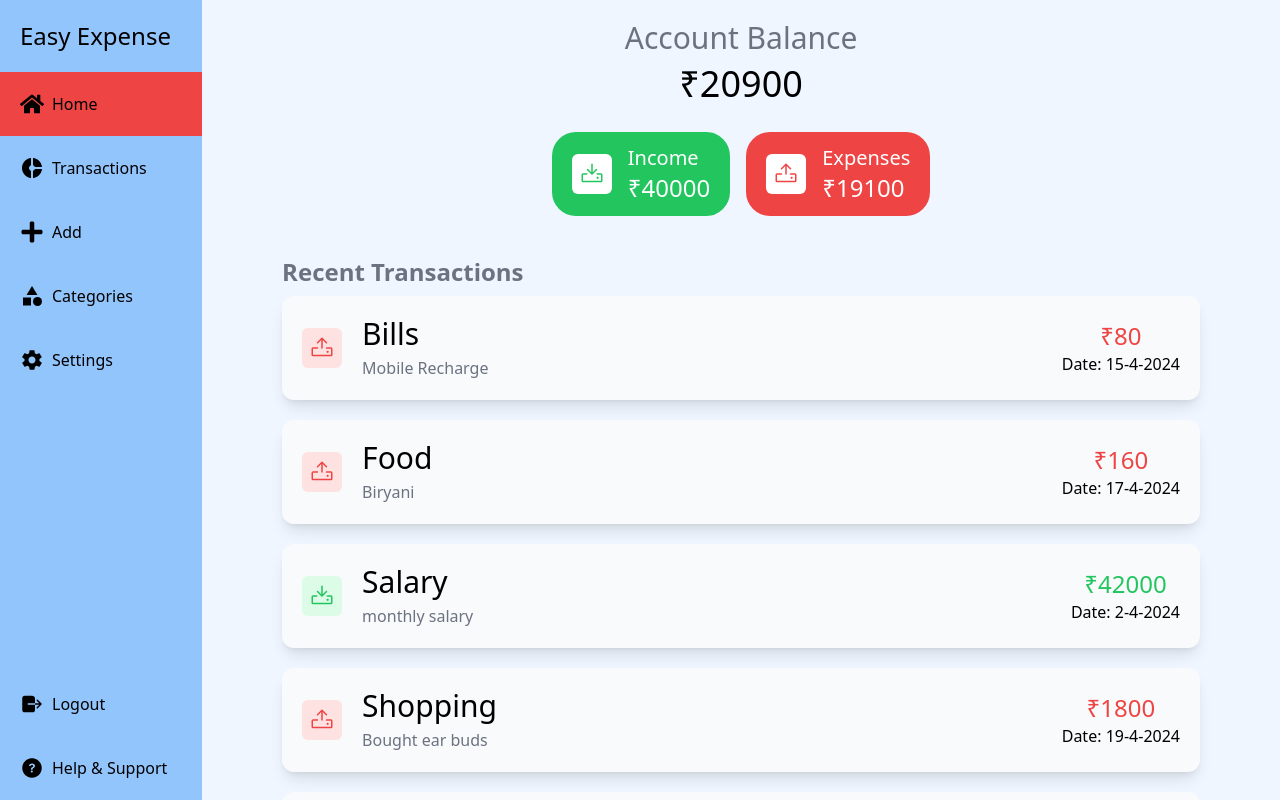
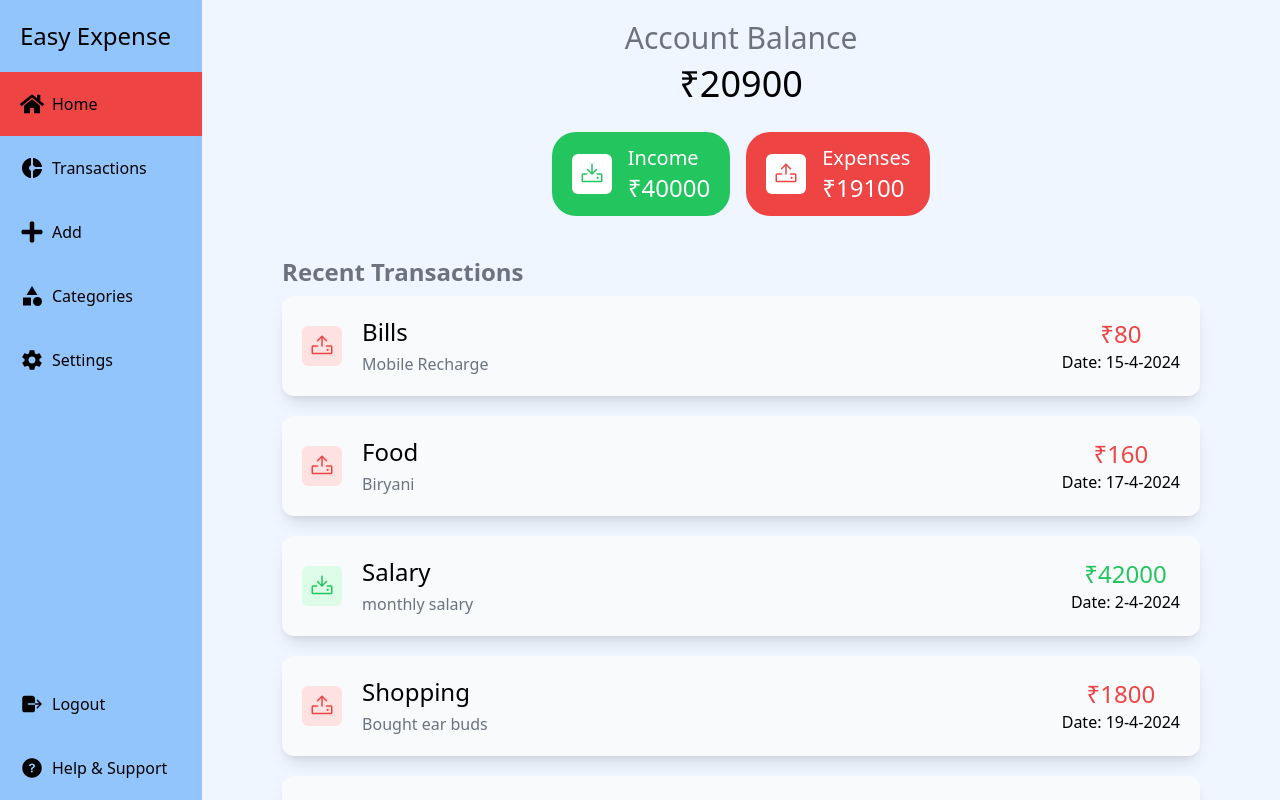
Before and after one commit to GeekyNaved/Easy-Expense, a React (Vite) app: page /home in a window 1280 px wide. Built offline with nearby package versions, Linux system fonts and the light colour scheme; sample sign-in values are in the browser's storage.

Commit message:
Reducing font size of TransactionCard's category Name

```diff
--- a/src/components/TransactionCard.jsx
+++ b/src/components/TransactionCard.jsx
@@ -16,7 +16,7 @@ const TransactionCard = ({type, category, notes, amount, date}) => {
           {type == "income" ? <PiDownload /> : <PiUpload />}
         </CustIconWrapper>
         <div className="flex flex-col gap-1">
-          <p className="text-3xl font-medium">{category}</p>
+          <p className="text-2xl font-medium">{category}</p>
           <p className="text-gray-500">{notes}</p>
         </div>
       </div>
```
